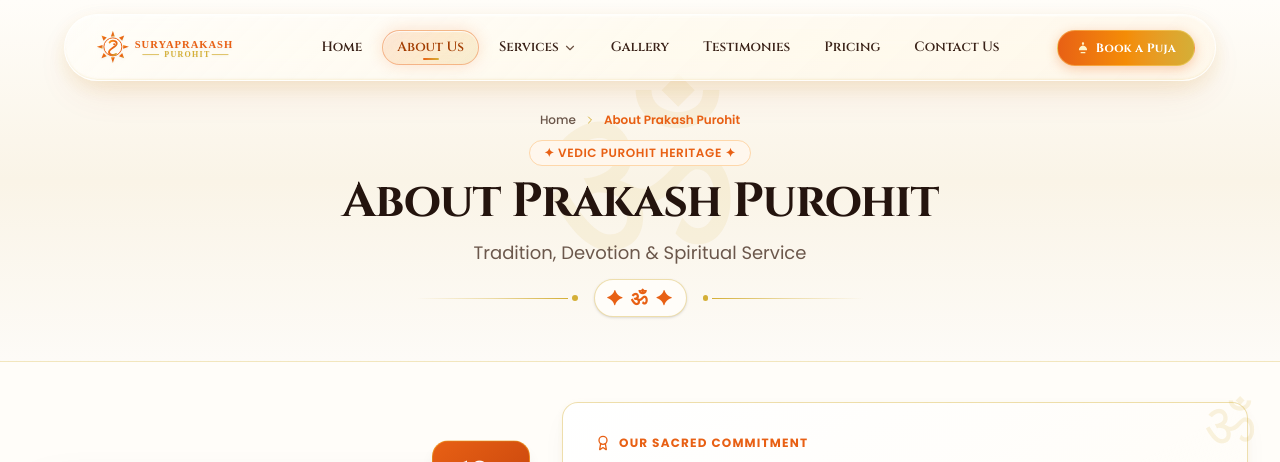
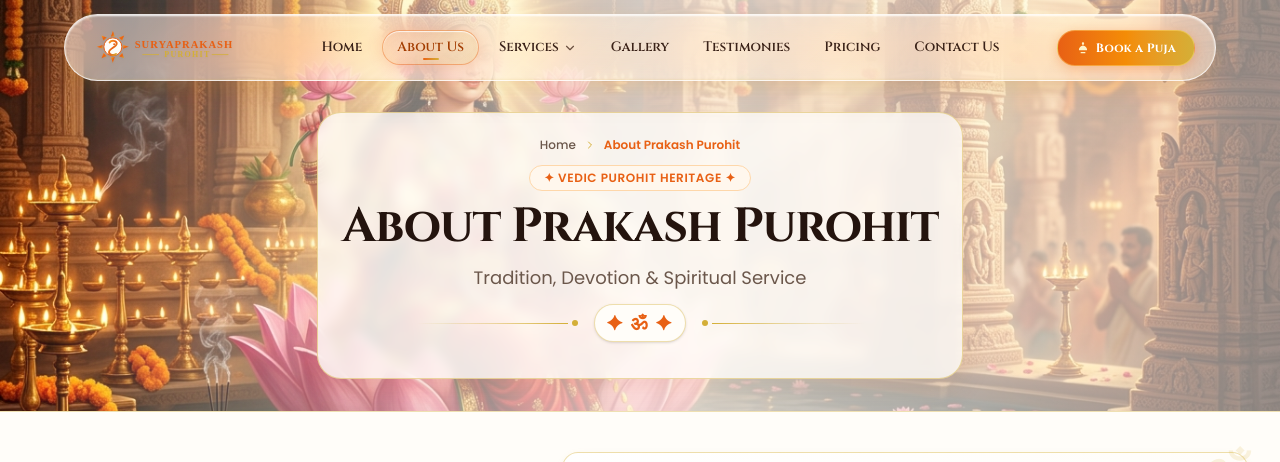
Before and after one commit to Shrikanthkk/prakash-purohit, a React (Vite) app: page /about in a window 1280 px wide. Shown: the top 462 px of the page. Built offline with nearby package versions, Linux system fonts and the light colour scheme; a web font is replaced by a local one.

Commit message:
Add full-color high-resolution Goddess Lakshmi background to About Us banner

```diff
--- a/src/components/PageHero.tsx
+++ b/src/components/PageHero.tsx
@@ -9,6 +9,7 @@ interface PageHeroProps {
   badge?: string;
   breadcrumbs?: { label: string; href?: string }[];
   transparentBg?: boolean;
+  bgImage?: string;
 }
 
 export const PageHero: React.FC<PageHeroProps> = ({
@@ -17,21 +18,40 @@ export const PageHero: React.FC<PageHeroProps> = ({
   badge = 'Sacred Vedic Seva',
   breadcrumbs = [{ label: 'Home', href: '/' }],
   transparentBg = false,
+  bgImage,
 }) => {
   return (
     <div
       className={`relative pt-24 sm:pt-28 pb-6 sm:pb-8 border-b border-gold/30 overflow-hidden text-center ${
-        transparentBg
+        bgImage
+          ? 'bg-[#FAF4E7]'
+          : transparentBg
           ? 'bg-transparent'
           : 'bg-gradient-to-b from-cream-50 via-[#FAF4E7] to-cream-100'
       }`}
     >
-      {/* Background Watermark Om */}
+      {/* Full-Color Background Image (Goddess clearly visible & full-color) */}
+      {bgImage && (
+        <div className="absolute inset-0 z-0 overflow-hidden">
+          <img
+            src={bgImage}
+            alt="Devotional Sacred Background"
+            className="w-full h-full object-cover object-[15%_center] sm:object-[20%_center] md:object-[25%_center] filter brightness-[1.0] contrast-[1.02]"
+          />
+          {/* Subtle localized gradient transition for center text contrast */}
+          <div className="absolute inset-0 bg-gradient-to-r from-transparent via-[#FFFDF9]/75 to-[#FFFDF9]/50 pointer-events-none" />
+        </div>
+      )}
+
+      {/* Background Watermark Om (when no bgImage is used) */}
+      {!bgImage && (
         <div className="absolute left-1/2 top-1/2 -translate-x-1/2 -translate-y-1/2 text-9xl sm:text-[14rem] font-serif text-gold/10 pointer-events-none select-none">
           ॐ
         </div>
+      )}
 
       <div className="relative z-10 max-w-4xl mx-auto px-4 sm:px-6">
+        <div className={bgImage ? 'inline-block p-4 sm:p-6 rounded-3xl bg-[#FFFDF9]/80 backdrop-blur-[6px] border border-gold/45 shadow-[0_8px_30px_rgba(180,90,20,0.12)] max-w-2xl mx-auto' : ''}>
           {/* Breadcrumb Navigation */}
           <nav className="flex items-center justify-center gap-2 text-xs text-spiritual-muted mb-3 font-medium">
             {breadcrumbs.map((crumb, idx) => (
@@ -74,5 +94,6 @@ export const PageHero: React.FC<PageHeroProps> = ({
           <SacredDivider symbol="om" className="!my-2 sm:!my-3" />
         </div>
       </div>
+    </div>
   );
 };
--- a/src/pages/About.tsx
+++ b/src/pages/About.tsx
@@ -8,12 +8,13 @@ import { siteConfig } from '../data/siteConfig';
 export const About: React.FC = () => {
   return (
     <div className="min-h-screen">
-      {/* 1. Page Hero Banner */}
+      {/* 1. Page Hero Banner with Full-Color Goddess Lakshmi Background */}
       <PageHero
         title="About Prakash Purohit"
         subtitle="Tradition, Devotion & Spiritual Service"
         badge="Vedic Purohit Heritage"
         breadcrumbs={[{ label: 'Home', href: '/' }]}
+        bgImage="/backgrounds/about-goddess-lakshmi.jpg"
       />
 
       {/* 2. Main Two-Column About Section */}
```
Also changed, not shown: public/backgrounds/about-goddess-lakshmi.jpg (added), src/assets/backgrounds/about-goddess-lakshmi.jpg (added). Lines whose indentation alone changed are shown as unchanged.
